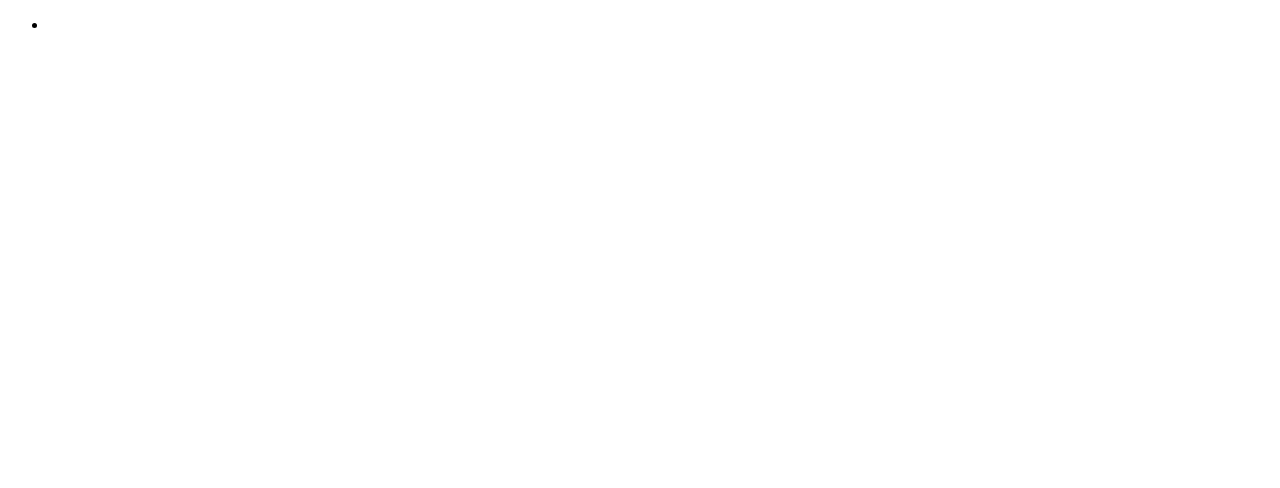
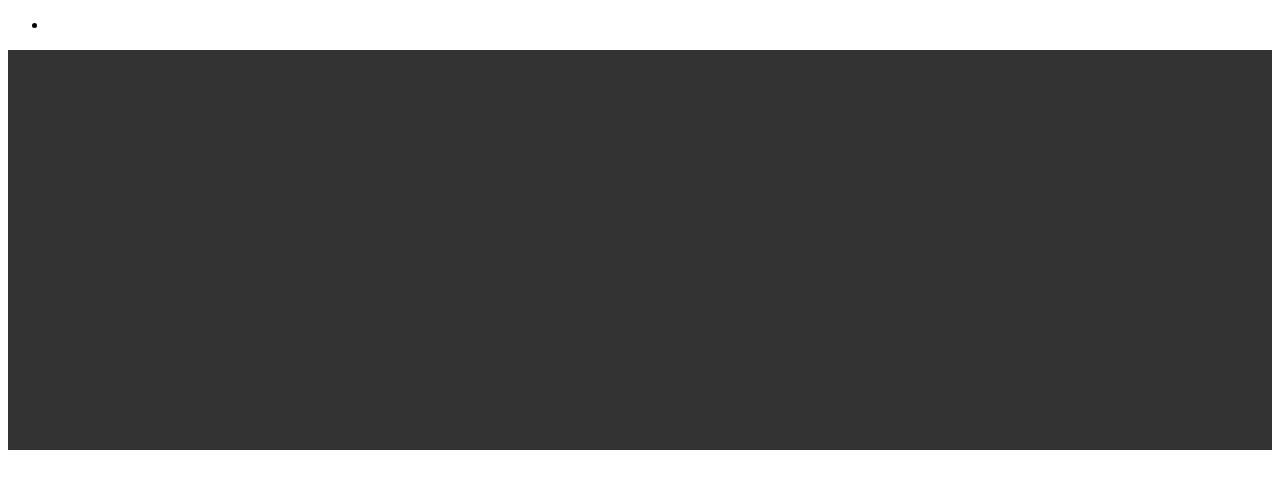
Before and after one commit to sexfat/tid201A, a plain HTML site: page index.html in a window 1280 px wide. Drawn offline with Linux system fonts and the light colour scheme.

Commit message:
add footer.css

```diff
--- a/index.html
+++ b/index.html
@@ -4,6 +4,8 @@
 <head>
     <meta charset="UTF-8">
     <meta name="viewport" content="width=device-width, initial-scale=1.0">
+    <link rel="stylesheet" href="style.css">
+    <link rel="stylesheet" href="footer.css">
     <title>測試</title>
 </head>
 
```
